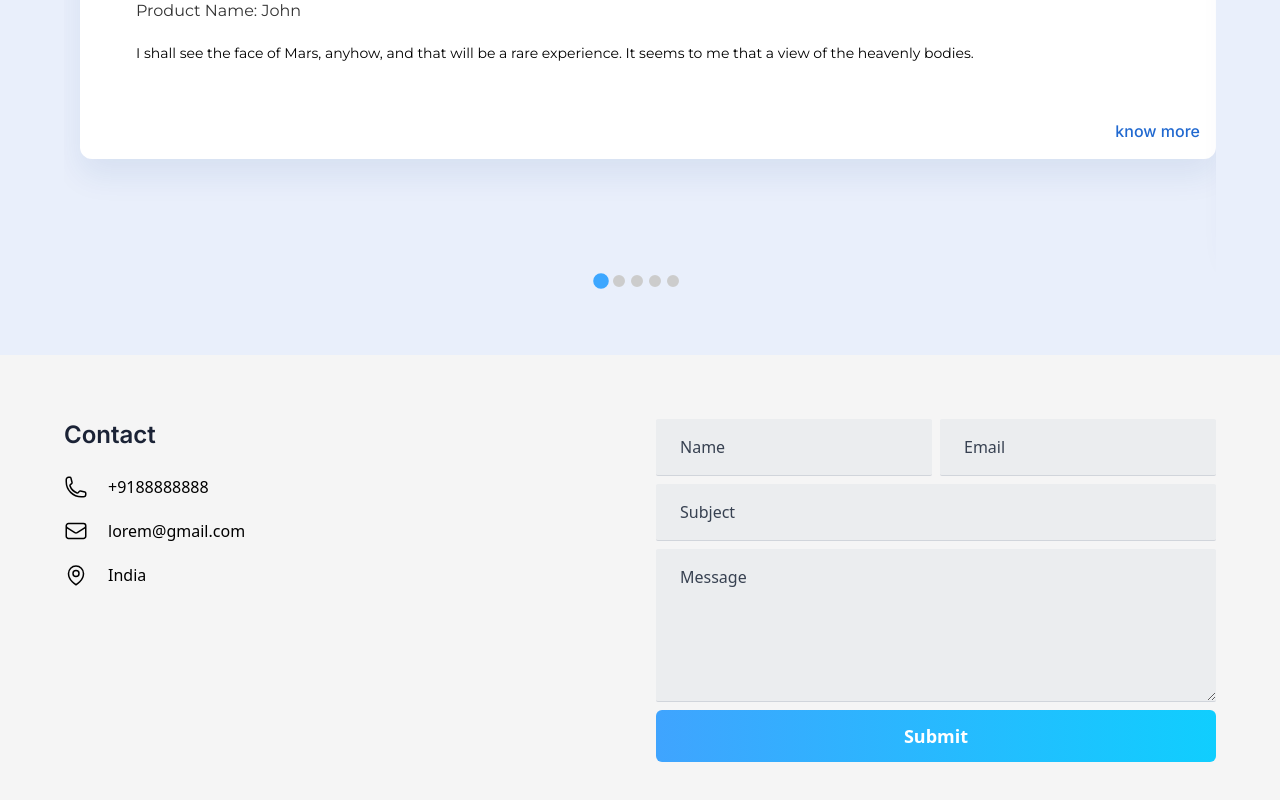
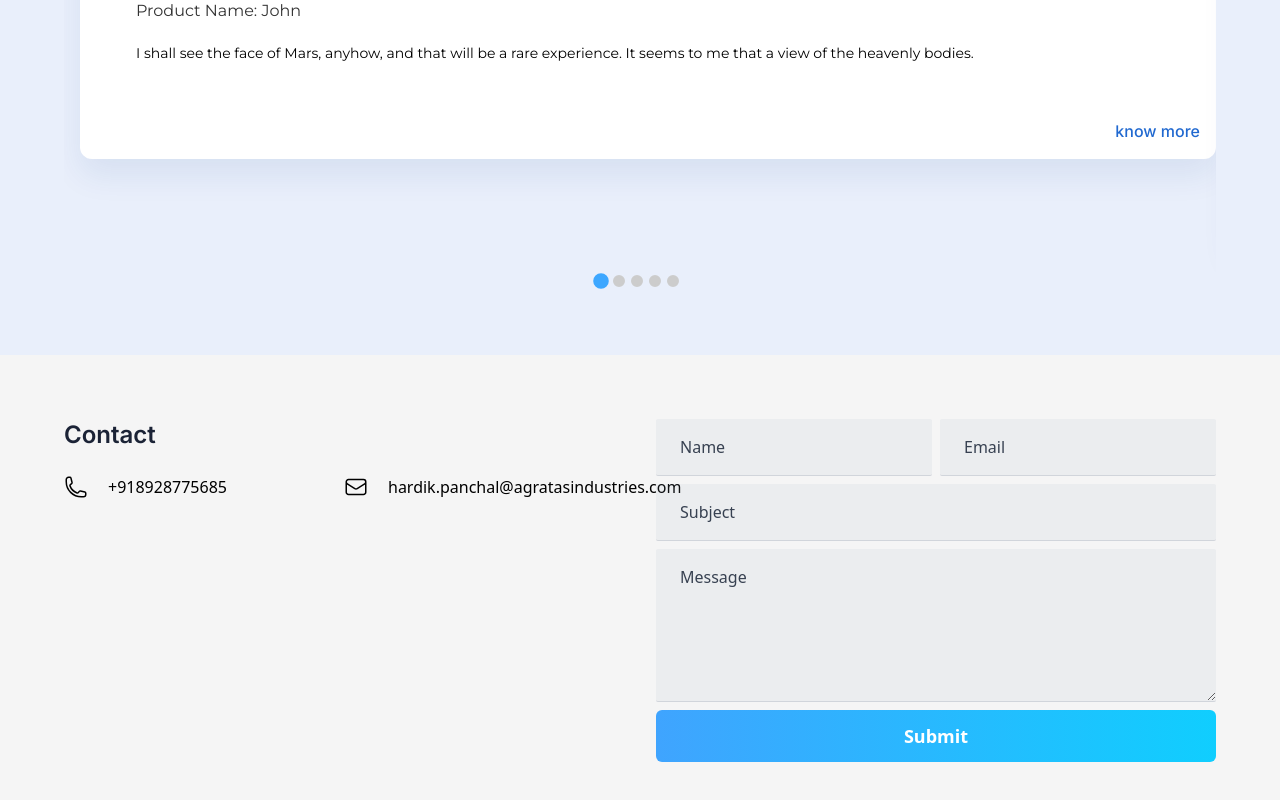
Before and after one commit to atuldedha/hardik-project-3, a React (Create React App) app: page / in a window 1280 px wide. Shown: the part 1586-2386 px from the top of the page. Built offline with nearby package versions, Linux system fonts and the light colour scheme; grey boxes are pictures that could not be loaded.

Commit message:
number email update

```diff
--- a/src/App.js
+++ b/src/App.js
@@ -5,7 +5,7 @@ import Header from "./components/Header";
 import ProductsSection from "./components/ProductsSection";
 
 function Home() {
-  const number = "+918888888888";
+  const number = "+918928775685";
   return (
     <div className="bg-bgColor2">
       <div className="bg-bgColor1">
--- a/src/components/ContactSection/index.js
+++ b/src/components/ContactSection/index.js
@@ -1,9 +1,5 @@
 import React, { useState } from "react";
-import {
-  EnvelopeIcon,
-  MapPinIcon,
-  PhoneIcon,
-} from "@heroicons/react/24/outline";
+import { EnvelopeIcon, PhoneIcon } from "@heroicons/react/24/outline";
 import emailjs from "@emailjs/browser";
 
 const ContactSection = () => {
@@ -53,18 +49,16 @@ const ContactSection = () => {
           <div className="space-y-2 items-start">
             <h3 className="heading mb-0 text-center lg:text-left">Contact</h3>
           </div>
-          <div className="grid grid-cols-2 sm:grid-cols-3 lg:grid-cols-1 gap-5 place-items-start sm:place-items-center lg:place-items-start items-start mt-5 w-full">
+          <div className="grid place-items-center lg:place-items-start grid-cols-2 mt-5 w-full">
             <div className="flex items-center space-x-2 md:space-x-5">
               <PhoneIcon className="animate-pulse text-orange1 h-4 w-4 md:h-6 md:w-6" />
-              <p className="text-sm md:text-base">+9188888888</p>
+              <p className="text-sm md:text-base">+918928775685</p>
             </div>
             <div className="flex items-center space-x-2 md:space-x-5">
               <EnvelopeIcon className="animate-pulse text-orange1 h-4 w-4 md:h-6 md:w-6" />
-              <p className="text-sm md:text-base">lorem@gmail.com</p>
-            </div>
-            <div className="flex items-center space-x-2 md:space-x-5">
-              <MapPinIcon className="animate-pulse text-orange1 h-4 w-4 md:h-6 md:w-6" />
-              <p className="text-sm md:text-base">India</p>
+              <p className="text-sm md:text-base">
+                hardik.panchal@agratasindustries.com
+              </p>
             </div>
           </div>
         </div>
```
